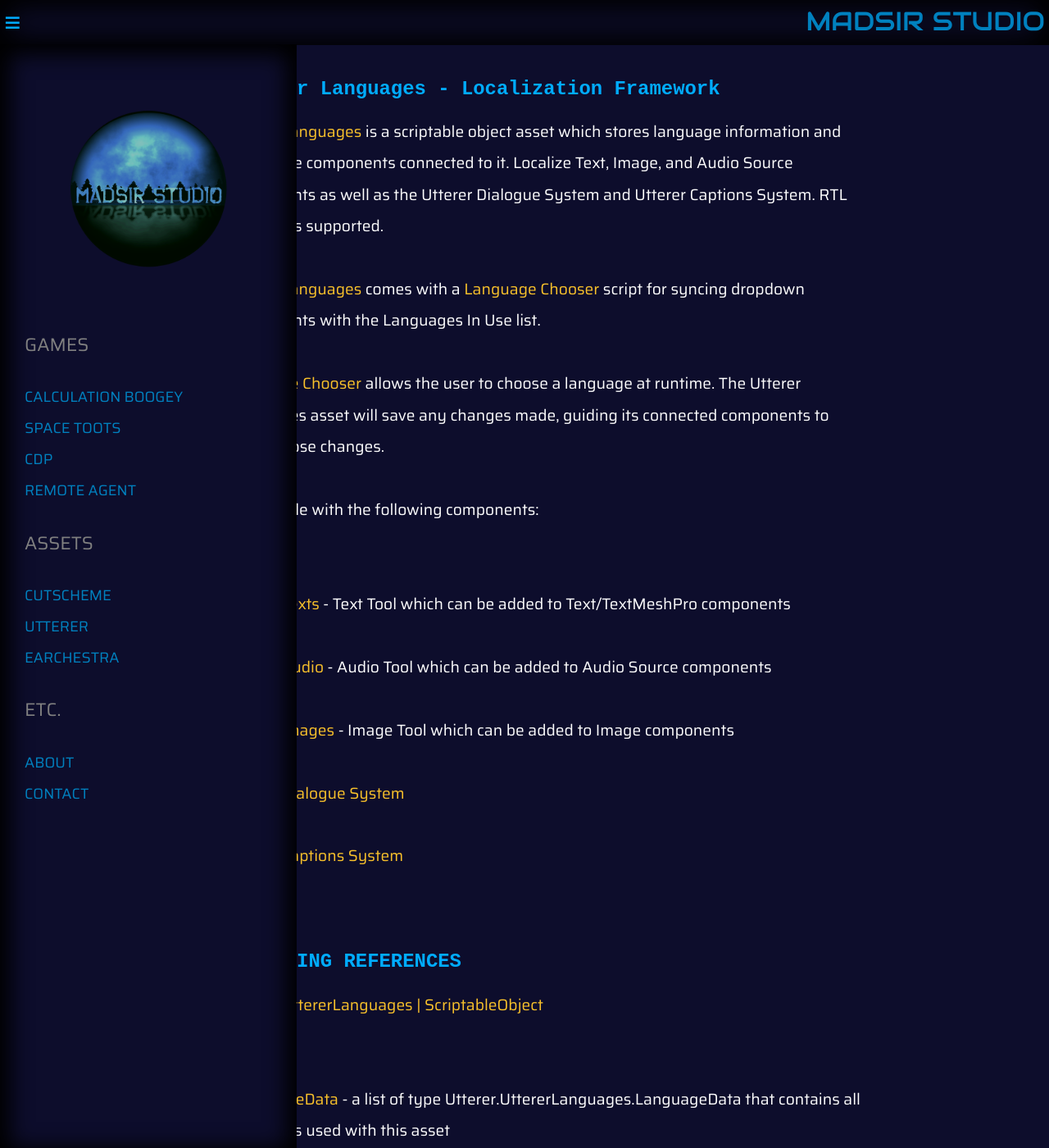
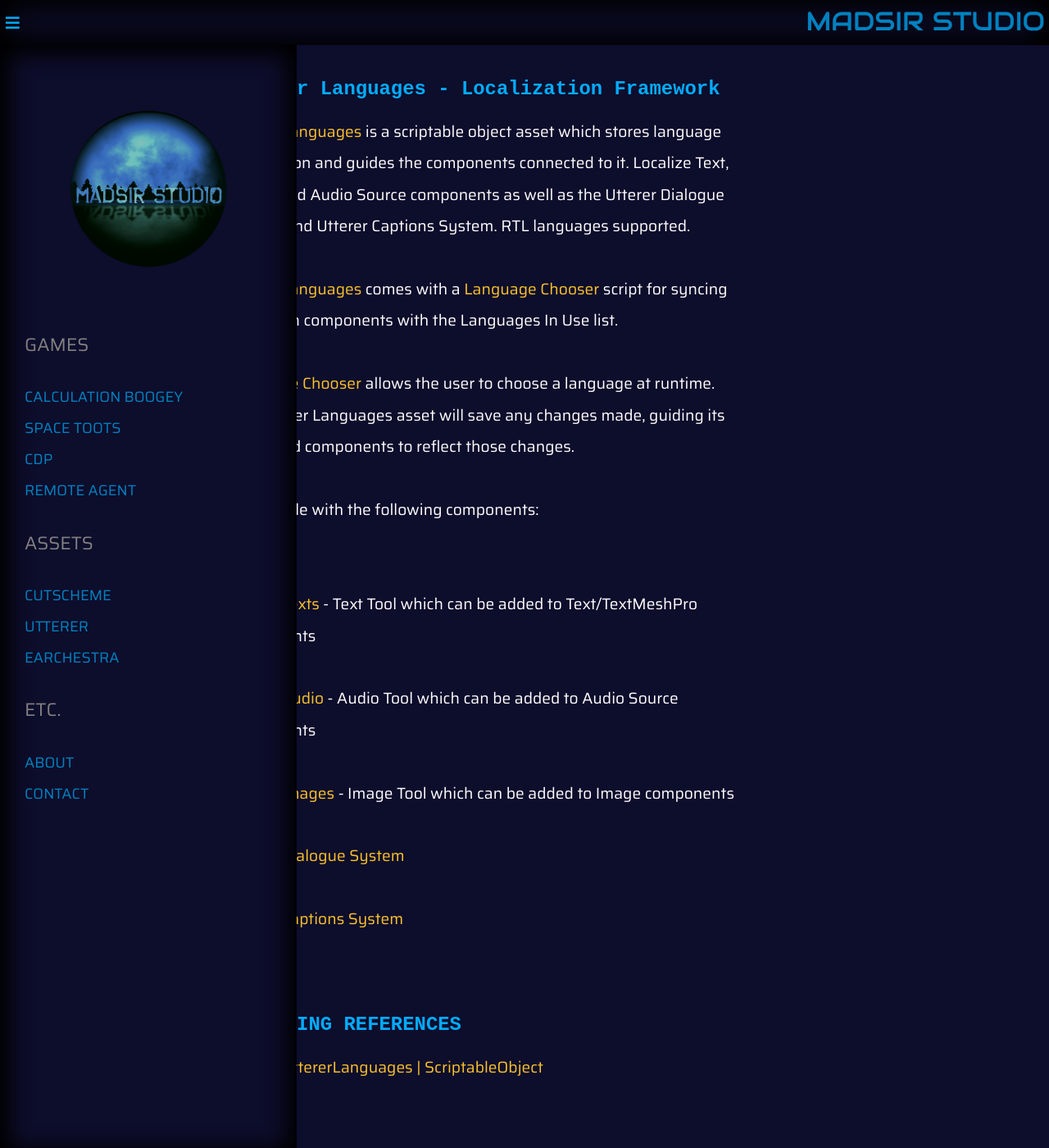
Before and after one commit to Madsir/madsirstudio.github.io, a Jekyll site: the page built from utterer/docs/index.html, in a window 1280 px wide and 1400 px high. Shown: the whole window at 82% size. Built offline with Jekyll 4.4.1, drawn with Linux system fonts in a browser that asks for light colours.

Commit message:
Update index.html

```diff
--- a/utterer/docs/index.html
+++ b/utterer/docs/index.html
@@ -78,6 +78,7 @@
     line-height: 200%;
 	font-size: 1.5em;
     color: white;
+	margin-right:20%;
 }
 
 /* Responsive Design */
```
